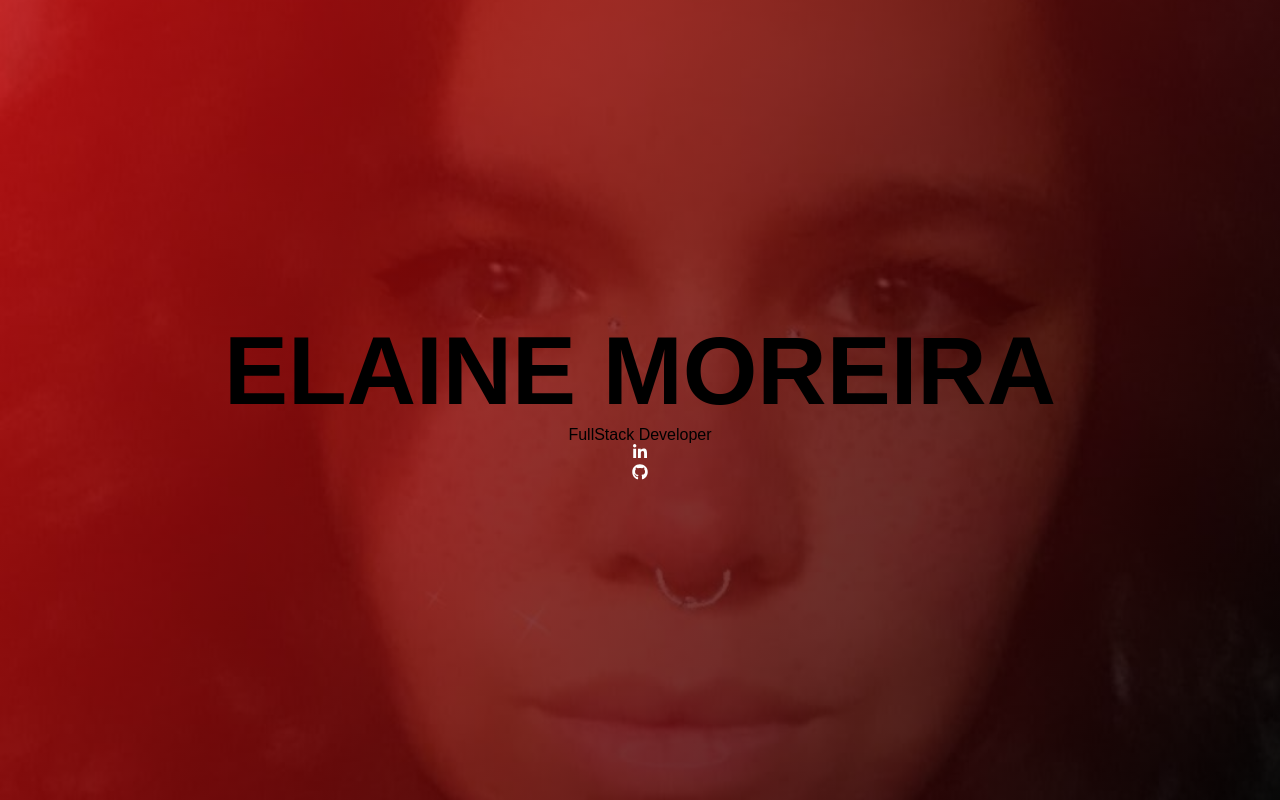
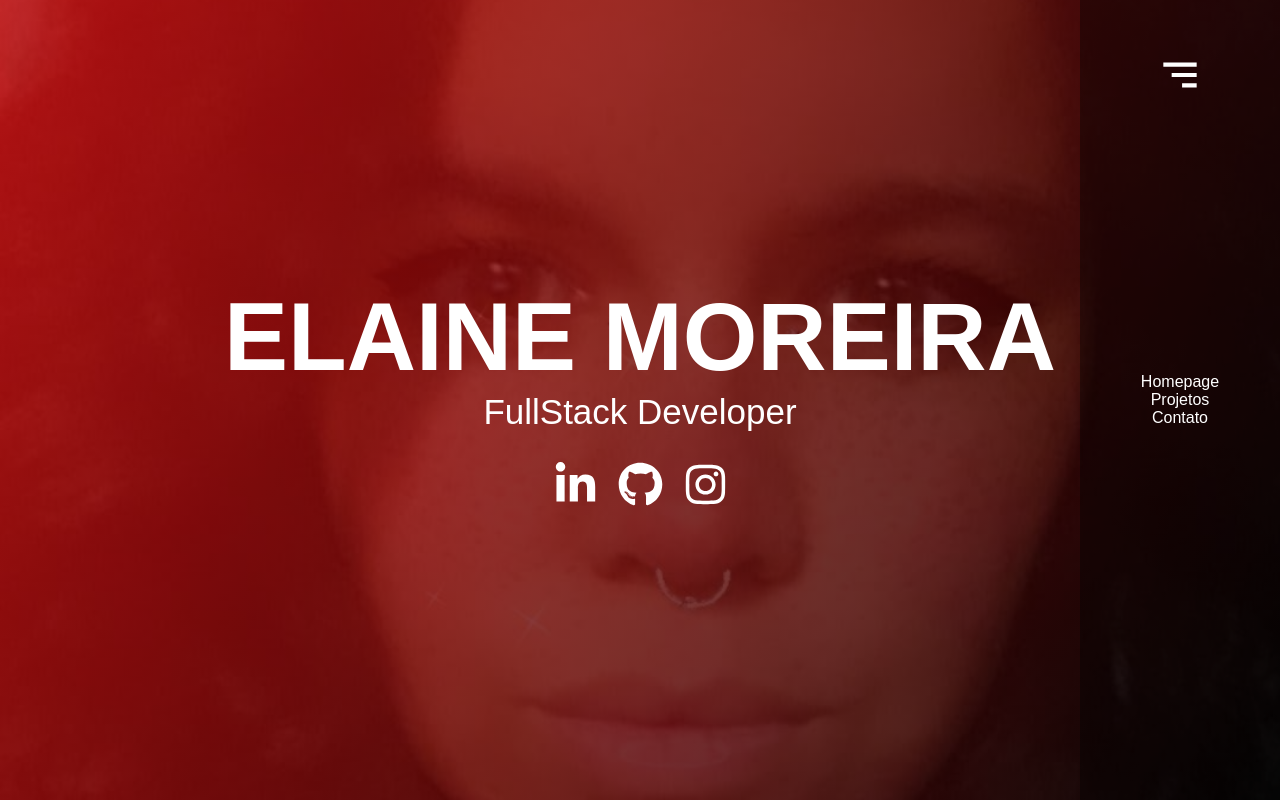
Before and after one commit to ElaineMoreira/my_portifolio, a React (Create React App) app: page / in a window 1280 px wide. Built offline with nearby package versions, Linux system fonts and the light colour scheme.

Commit message:
Adiciona botao, cria componente menu e pagina de contato

```diff
--- a/src/App.js
+++ b/src/App.js
@@ -1,19 +1,25 @@
 import { BrowserRouter, Route, Switch } from "react-router-dom";
 // components
 import Homepage from "./components/Homepage";
-import Error from "./components/Error";
+import Menu from "./components/Menu";
 // pages
 import Projects from "./pages/Projects";
+import Error from "./pages/Error";
+import Contact from "./pages/Contact";
 
 function App() {
   return (
     <BrowserRouter>
+     <Menu />
       <Switch>
         <Route path="/" exact>
           <Homepage />
         </Route>
         <Route path="/projects">
           <Projects />
+        </Route>
+        <Route path="/contacts">
+          <Contact />
         </Route>
         <Route path="*">
           <Error />
--- a/src/components/Homepage.js
+++ b/src/components/Homepage.js
@@ -1,4 +1,4 @@
-import { FaLinkedinIn, FaGithub } from "react-icons/fa";
+import { FaLinkedinIn, FaGithub, FaInstagram } from "react-icons/fa";
 
 const Homepage = () => {
     return (
@@ -26,6 +26,15 @@ const Homepage = () => {
                             <FaGithub />
                         </a>
                     </li>
+                    <li>
+                        <a
+                            href="https://www.instagram.com/elaine_f_moreira/"
+                            target="_blank"
+                            rel="noreferrer"
+                            >
+                            <FaInstagram />
+                        </a>
+                    </li>
                 </ul>
               </div>
             </section>
--- /dev/null
+++ b/src/components/Menu.js
@@ -0,0 +1,31 @@
+import { Link } from "react-router-dom";
+import { BiMenuAltRight } from "react-icons/bi";
+
+const Menu = () => {
+    return (
+        <>
+            <header className="header">
+                <div className="menu-btn">
+                    <button>
+                        <BiMenuAltRight />
+                    </button>
+                </div>
+                <nav>
+                    <ul>
+                        <li>
+                            <Link to="/">Homepage</Link>
+                        </li>
+                        <li>
+                            <Link to="/projects">Projetos</Link>
+                        </li>
+                        <li>
+                            <Link to="/contacts">Contato</Link>
+                        </li>
+                    </ul>
+                </nav>
+            </header>
+        </>
+    )
+}
+
+export default Menu
--- a/src/index.css
+++ b/src/index.css
@@ -3,6 +3,7 @@
 <link href="https://fonts.googleapis.com/css2?family=Manrope:wght@400;800&family=Quicksand:wght@300;500&display=swap" rel="stylesheet"> */
 :root {
   --background-image: linear-gradient(120deg, hsl(0, 88%, 45%, 0.8), rgba(0, 0, 0, 0.8));
+  --background-overlay: rgba(0, 0, 0, 0.4);
 }
 
 * {
@@ -21,6 +22,7 @@ img {
 
 body {
   font-family: "Manrope", sans-serif;
+  overflow: hidden;
 }
 
 a {
@@ -28,7 +30,37 @@ a {
   text-decoration: none;
   color: #fff;
 }
+/* header */
+.header {
+  position: absolute;
+  right: 0;
+  height: 100%;
+  background-color: var(--background-overlay);
+  width: 200px;
+}
 
+.header .menu-btn {
+  position: absolute;
+  left: 50%;
+  transform: translateX(-50%);
+  margin-top: 50px;
+}
+
+.header .menu-btn button {
+  background-color: transparent;
+  font-size: 50px;
+  color: #fff;
+  border: none;
+}
+
+.header nav ul{
+  display: flex;
+  flex-direction: column;
+  align-items: center;
+  justify-content: center;
+  min-height: 100vh;
+
+}
 /* homepage */
 .homepage {
   background: url("./me.png");
@@ -48,6 +80,31 @@ a {
 }
 
 .homepage .overlay h1 {
+  color: #fff;
   text-transform: uppercase;
   font-size: 96px;
-  }
+}
+
+.homepage .overlay p {
+  color: #fff;
+  font-size: 35px;
+}
+
+.homepage .overlay ul {
+  display: flex;
+  align-items: center;
+  justify-content: center;
+  margin-top: 30px;
+}
+
+.homepage .overlay ul li {
+  margin: 0 10px;
+}
+
+.homepage .overlay ul li a {
+  font-size: 45px;
+}
+
+.homepage .overlay ul li a:hover {
+  color: rgb(0, 0, 0)
+}
--- /dev/null
+++ b/src/pages/Contact.js
@@ -0,0 +1,9 @@
+const Contact = () => {
+    return (
+        <>
+            <h1>Contato</h1>
+        </>
+    )
+}
+
+export default Contact
```
Also changed, not shown: src/pages/Error.js (renamed from src/components/Error.js).
